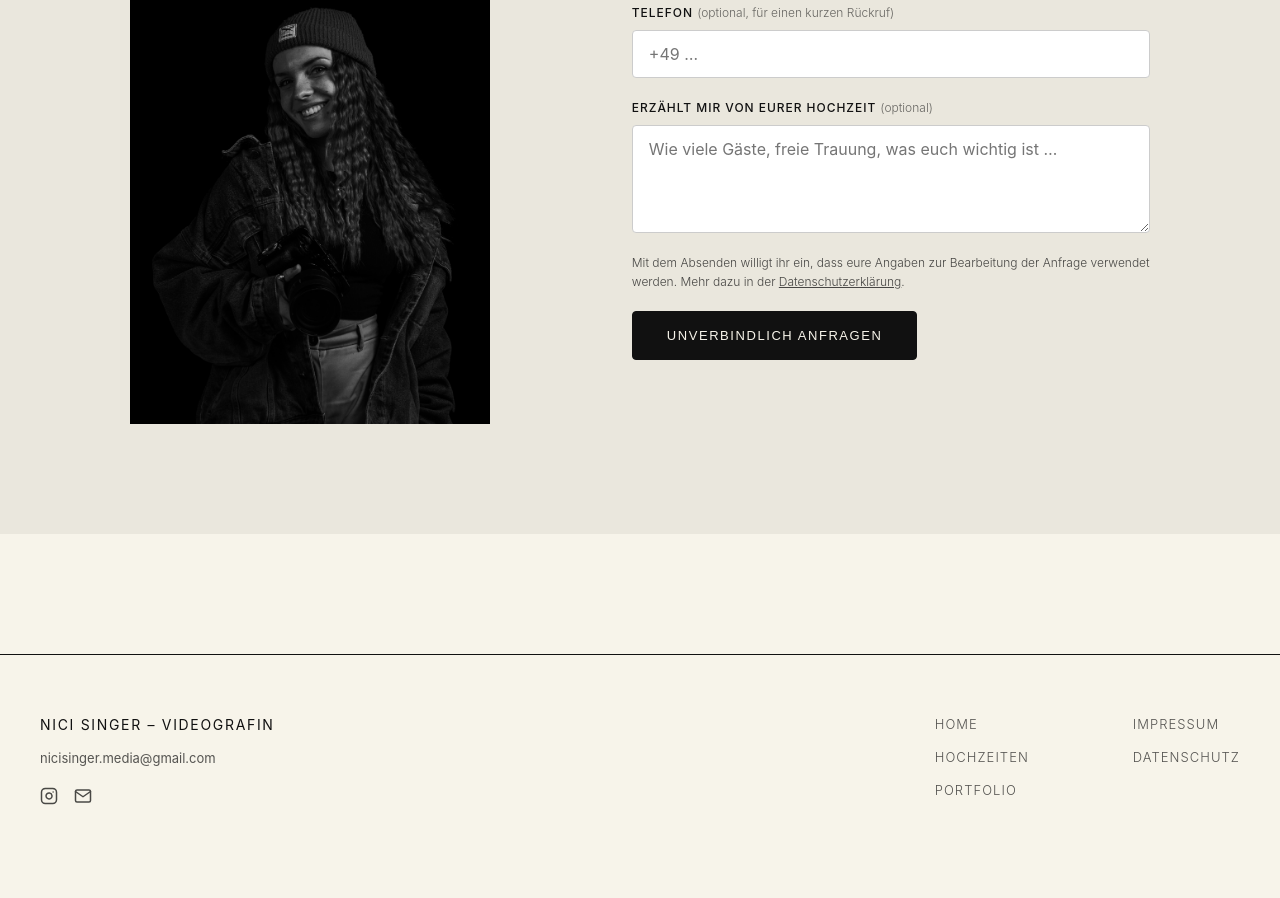
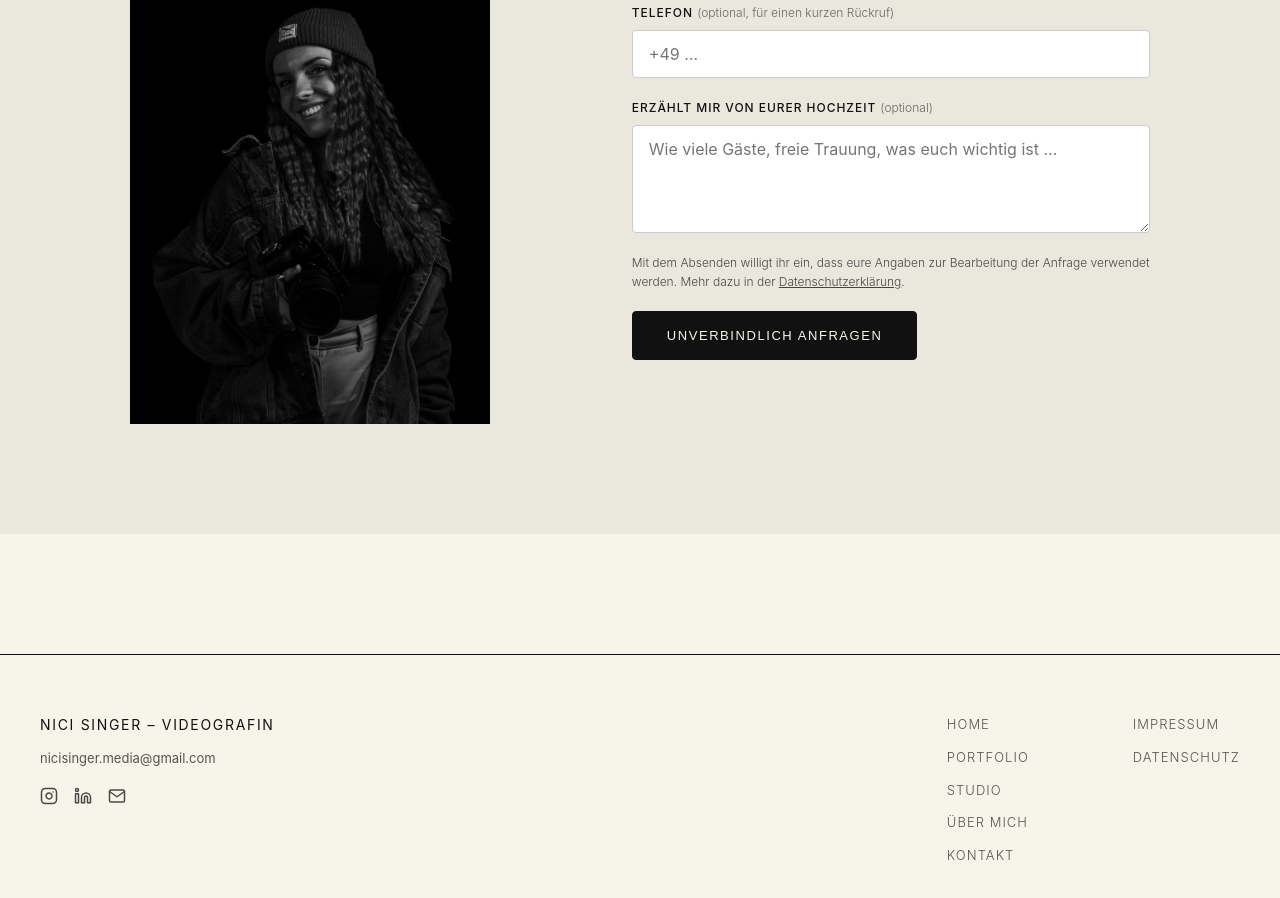
Before and after one commit to nicisinger/nicisinger, a plain HTML site: page hochzeitsfilm.html in a window 1280 px wide. Shown: the part 4799-5697 px from the top of the page. Drawn offline with Linux system fonts and the light colour scheme.

Commit message:
Update hochzeitsfilm.html

```diff
--- a/hochzeitsfilm.html
+++ b/hochzeitsfilm.html
@@ -388,14 +388,17 @@
       <a href="mailto:nicisinger.media@gmail.com" class="footer-mail">nicisinger.media@gmail.com</a>
       <div class="footer-icons">
         <a href="https://www.instagram.com/nicisinger/" target="_blank" rel="noopener" aria-label="Instagram"><img src="assets/icons/instagram.svg" alt="Instagram"></a>
+        <a href="https://www.linkedin.com/in/nici-singer-0a65321a2/" target="_blank" rel="noopener noreferrer" aria-label="LinkedIn"><img src="assets/icons/linkedin.svg" alt="LinkedIn"></a>
         <a href="mailto:nicisinger.media@gmail.com" aria-label="E-Mail"><img src="assets/icons/mail.svg" alt="E-Mail"></a>
       </div>
     </div>
     <div class="footer-links">
       <nav class="footer-nav-main">
         <a href="/">Home</a>
-        <a href="weddings">Hochzeiten</a>
         <a href="portfolio">Portfolio</a>
+        <a href="studio">Studio</a>
+        <a href="ueber-mich">Über mich</a>
+        <a href="kontakt">Kontakt</a>
       </nav>
       <nav class="footer-nav-legal">
         <a href="impressum">Impressum</a>
```
